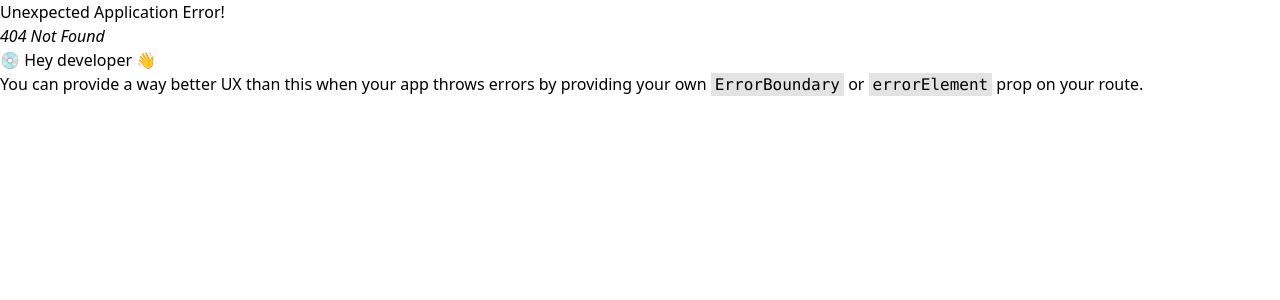
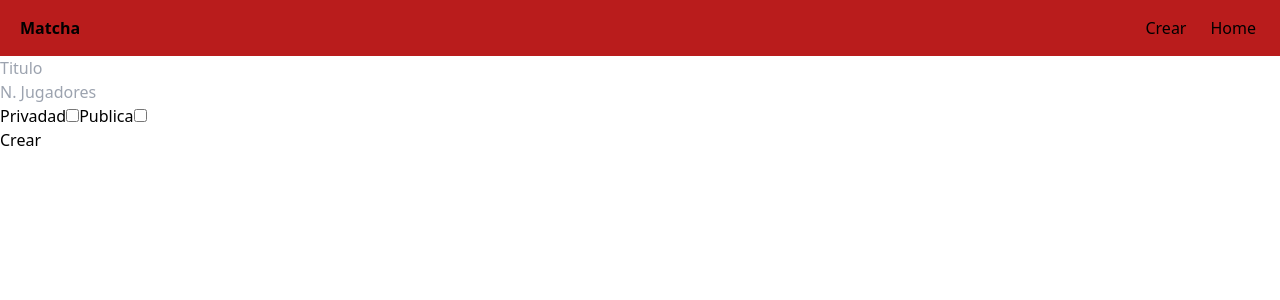
Before and after one commit to LuisArielRetanaHernadez/Memorama, a React (Vite) app: page /create/game in a window 1280 px wide. Before the commit this address had no page. Shown: the top 300 px of the page. Built offline with nearby package versions, Linux system fonts and the light colour scheme.

Commit message:
creando la page 'CreateGamer'

```diff
--- a/src/main.jsx
+++ b/src/main.jsx
@@ -8,6 +8,7 @@ import {
 } from "react-router-dom"
 import Menu from './layouts/Menu/Menu.layout'
 import Home from './pages/Home/Home'
+import CreateGamer from './pages/CreateGamer/CreateGamer'
 
 const router = createBrowserRouter([
   {
@@ -18,6 +19,10 @@ const router = createBrowserRouter([
         path: "/",
         element: <Home />,
         index: true
+      },
+      {
+        path: "/create/game",
+        element: <CreateGamer />
       }
     ]
   }
--- /dev/null
+++ b/src/pages/CreateGamer/CreateGamer.jsx
@@ -0,0 +1,30 @@
+const CreateGamer = () => {
+
+  return (
+    <div>
+      <form>
+        <div>
+          <input placeholder="Titulo"/>
+        </div>
+        <div>
+          <input type="number" placeholder="N. Jugadores" max={3}/>
+        </div>
+        <div>
+          <label>
+            Privadad
+            <input type="checkbox" value={true}/>
+          </label>
+          <label>
+            Publica
+            <input type="checkbox" value={false}/>
+          </label>
+        </div>
+        <div>
+          <button>Crear</button>
+        </div>
+      </form>
+    </div>
+  )
+}
+
+export default CreateGamer;
```
